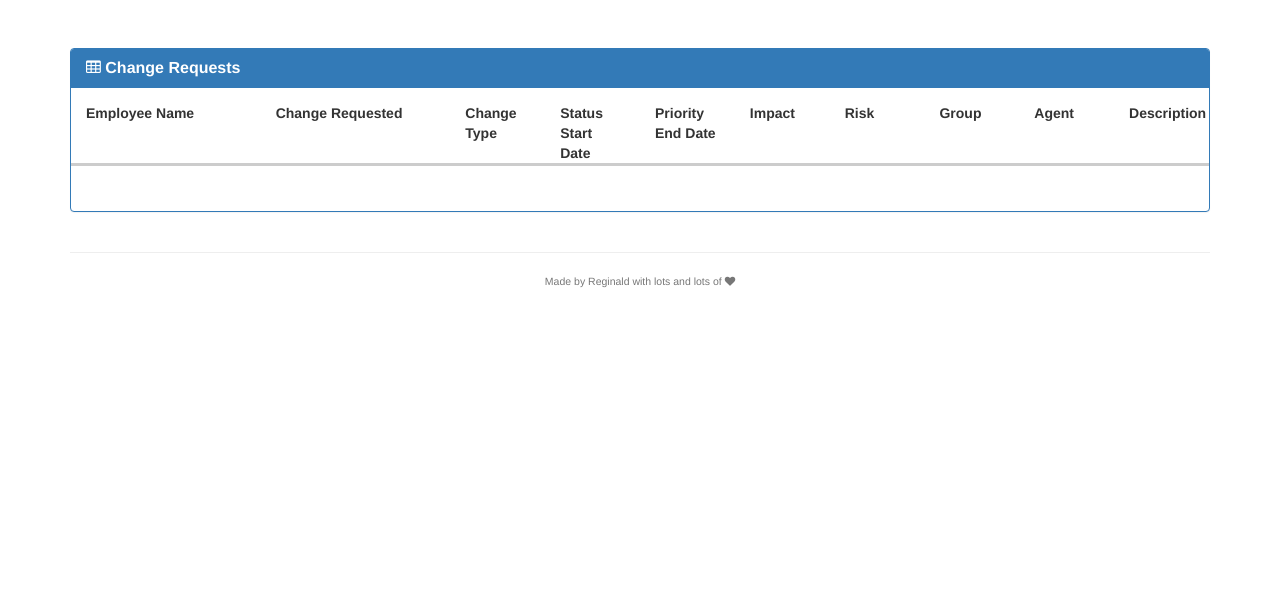
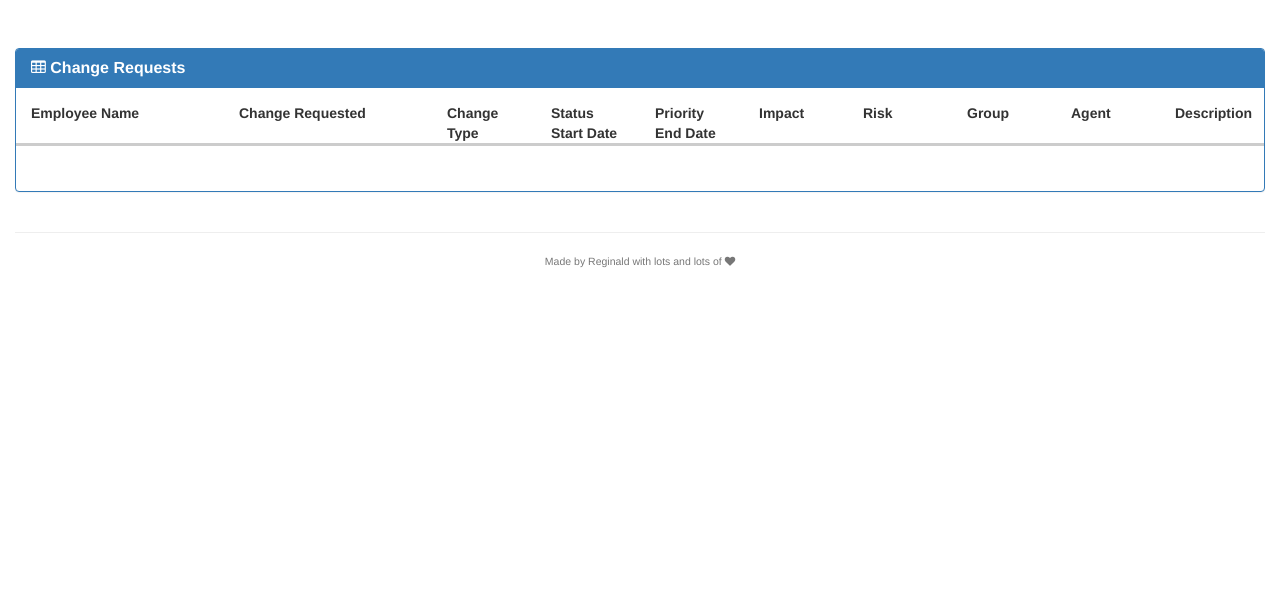
Before and after one commit to Olinda73/changedata, a plain HTML site: page index.html in a window 1280 px wide. Shown: the part 197-800 px from the top of the page. Drawn offline with nearby package versions, Linux system fonts and the light colour scheme; no server answers.

Commit message:
size of screen

```diff
--- a/index.html
+++ b/index.html
@@ -28,7 +28,7 @@
 <body>
 
   <!-- Main Bootstrap Search -->
-  <div class="container">
+  <div class="container col-sm-12">
 
     <!-- Jumbotron for Title -->
     <div class="jumbotron" style="background-color: #20315A; color: white;">
```
